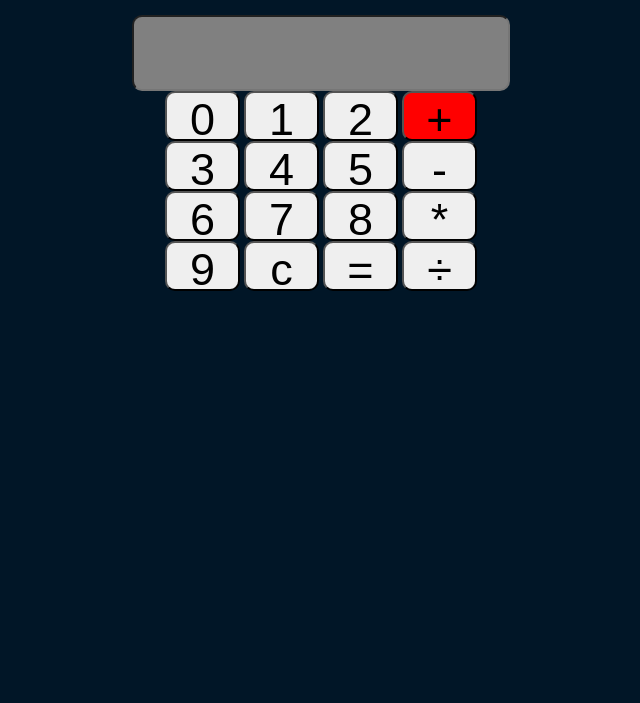
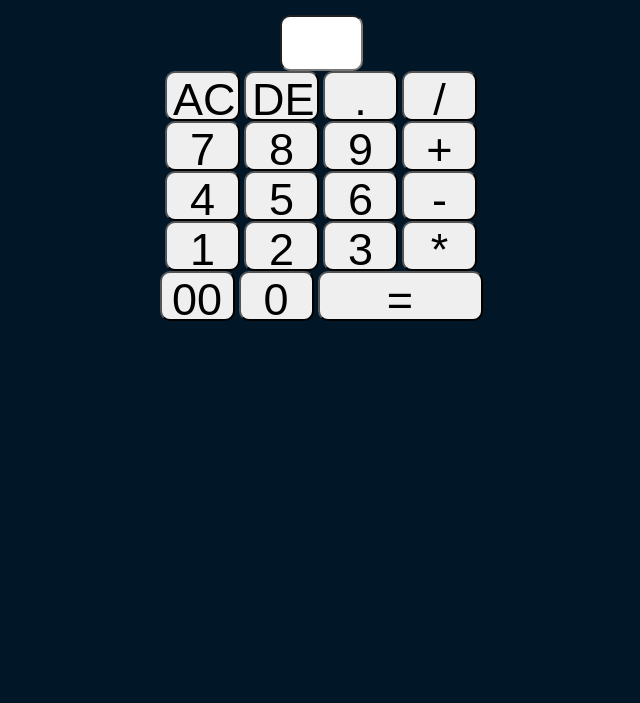
Before and after one commit to Ritesh123-a/buildacalculator, a plain HTML site: page index.html in a window 1280 px wide. Shown: the part 97-800 px from the top of the page, without its empty margins (319-959 px from the left). Drawn offline with Linux system fonts and the light colour scheme.

Commit message:
Update index.html

```diff
--- a/index.html
+++ b/index.html
@@ -3,33 +3,47 @@
 <head>
     <meta charset="UTF-8">
     <meta name="viewport" content="width=device-width, initial-scale=1.0">
-
-    <title>calculator</title>
+    <title>Basic Calcuator</title>
     <link rel="stylesheet" href="style.css">
-
 </head>
 <body>
-    <h1>calculator</h1>
-    <form action=""name="clc">
-        <input type="text" name="display" style="width:370px; height:70px; background-color:gray;"><br>
-        <input type="button" value="0" onclick="clc.display.value +='0'">
-        <input  type="button" value="1" onclick="clc.display.value +='1'">
-        <input  type="button" value="2" onclick="clc.display.value +='2'">
-        <input  type="button" value="+" onclick="clc.display.value +='+'" style="background-color:red"><br>
-        <input  type="button" value="3" onclick="clc.display.value +='3'">
-        <input  type="button" value="4" onclick="clc.display.value +='4'">
-        <input  type="button" value="5" onclick="clc.display.value += '5'">
-        <input  type="button" value="-"  onclick="clc.display.value +='-'"><br>
-        <input  type="button" value="6"  onclick="clc.display.value +='6'">
-        <input  type="button" value="7"  onclick="clc.display.value +='7'">
-        <input  type="button" value="8"  onclick="clc.display.value +='8'">
-        <input  type="button" value="*"  onclick="clc.display.value +='*'"><br>
-        <input  type="button" value="9"  onclick="clc.display.value +='9'">
-        <input  type="button" value="c" onclick="clc.display.value =''">
-        <input  type="button" value="=" onclick="clc.display.value =eval(clc.display.value)">
-        <input type="button" value="&#247;" onclick="clc.display.value +='/'">
-
-    </form>
-
+    <h1>Calculator</h1>
+    <div class="container">
+        <div class="ans">
+            <input type="text" name="display" id="answer">
+        </div>
+        <div class="numbers">
+            <div class="first_row">
+                <input id="AC" type="button" value="AC" class="operator">
+                <input id="DEL" type="button" value="DEL" class="operator">
+                <input id="dot" type="button" value="." class="operator">
+                <input id="divide" type="button" value="/" class="operator">
+            </div>
+            <div class="sec_row">
+                <input id="seven" type="button" value="7">
+                <input id="eight" type="button" value="8">
+                <input id="nine" type="button" value="9">
+                <input id="plus" type="button" value="+" class="operator">
+            </div>
+            <div class="third_row">
+                <input id="four" type="button" value="4">
+                <input id="five" type="button" value="5">
+                <input id="six" type="button" value="6">
+                <input id="minus" type="button" value="-" class="operator">
+            </div>
+            <div class="forth_row">
+                <input id="one" type="button" value="1">
+                <input id="two" type="button" value="2">
+                <input id="three" type="button" value="3">
+                <input id="multiply" type="button" value="*" class="operator">
+            </div>
+            <div class="fifth_row">
+                <input id="double_zero" type="button" value="00">
+                <input id="zero" type="button" value="0">
+                <input id="equal" type="button" value="=" style="width: 165px;" class="operator">
+            </div>
+        </div>
+    </div>
+    <script src="script.js"></script>
 </body>
 </html>
```
